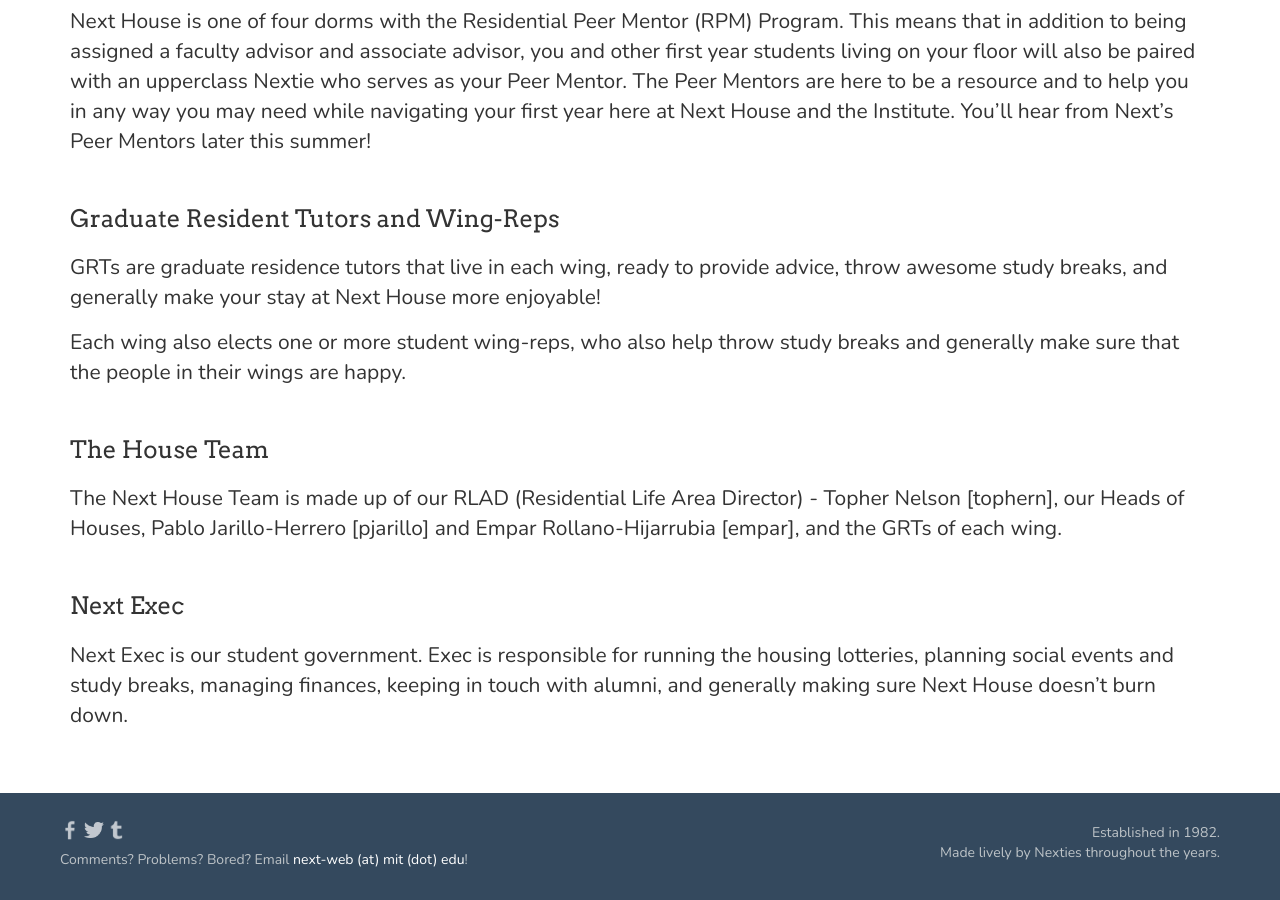
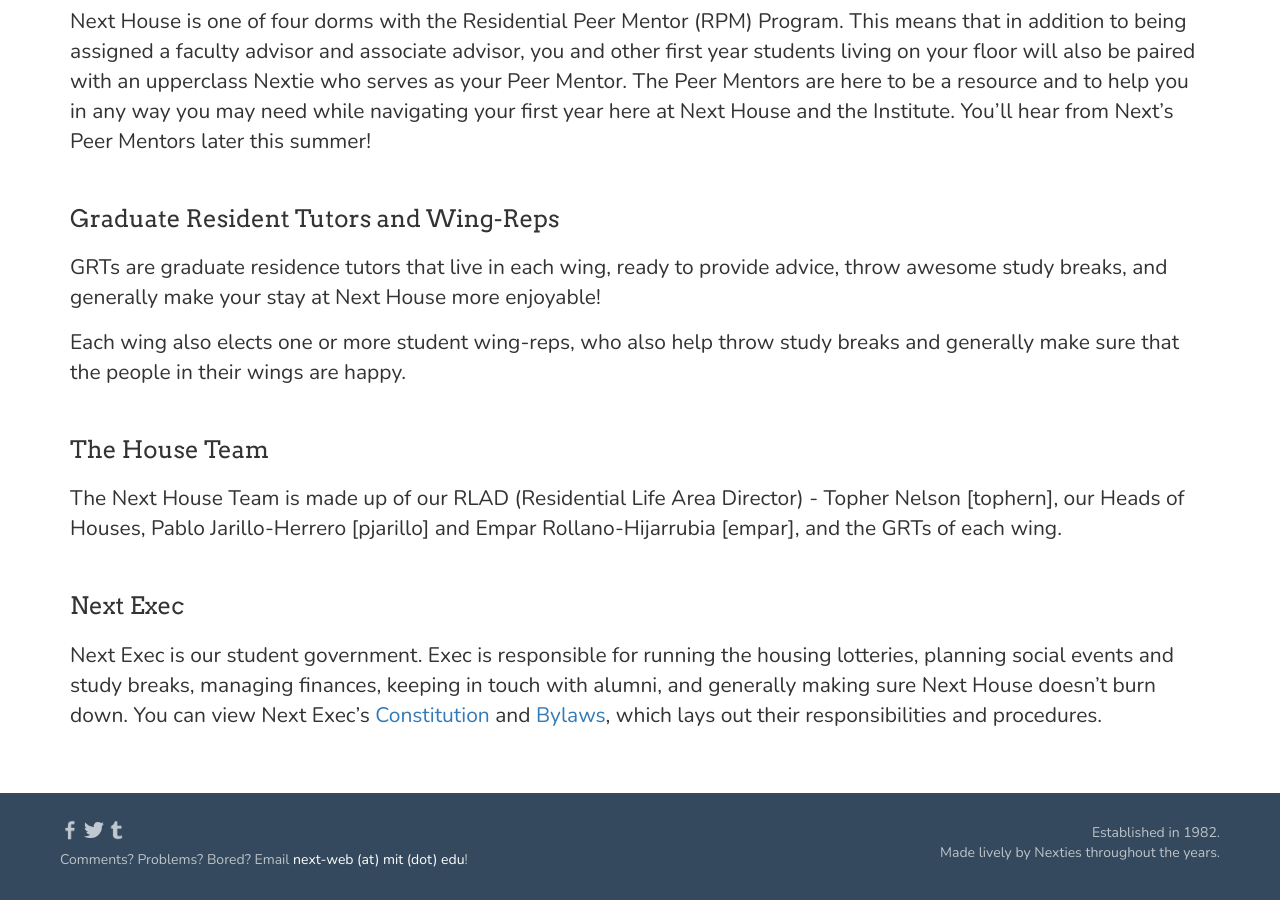
Before and after one commit to cory2067/next-house, a Jekyll site: the page built from pages/resources.md, in a window 1280 px wide and 900 px high, scrolled down 793 px. Built offline with Jekyll 4.4.1, drawn with Linux system fonts in a browser that asks for light colours; nearby versions of some CDN libraries.

Commit message:
Add constitution/bylaws to Student Resources.

```diff
--- a/pages/resources.md
+++ b/pages/resources.md
@@ -22,4 +22,4 @@
 
 ### Next Exec
 
-Next Exec is our student government. Exec is responsible for running the housing lotteries, planning social events and study breaks, managing finances, keeping in touch with alumni, and generally making sure Next House doesn't burn down.
+Next Exec is our student government. Exec is responsible for running the housing lotteries, planning social events and study breaks, managing finances, keeping in touch with alumni, and generally making sure Next House doesn't burn down. You can view Next Exec's [Constitution](/static/NextHouseConstitution2015.pdf) and [Bylaws](/static/NextHouseBylaws2016.pdf), which lays out their responsibilities and procedures.
```
Also changed, not shown: pages/culture.md (+1 -1 lines), 2 other files.
